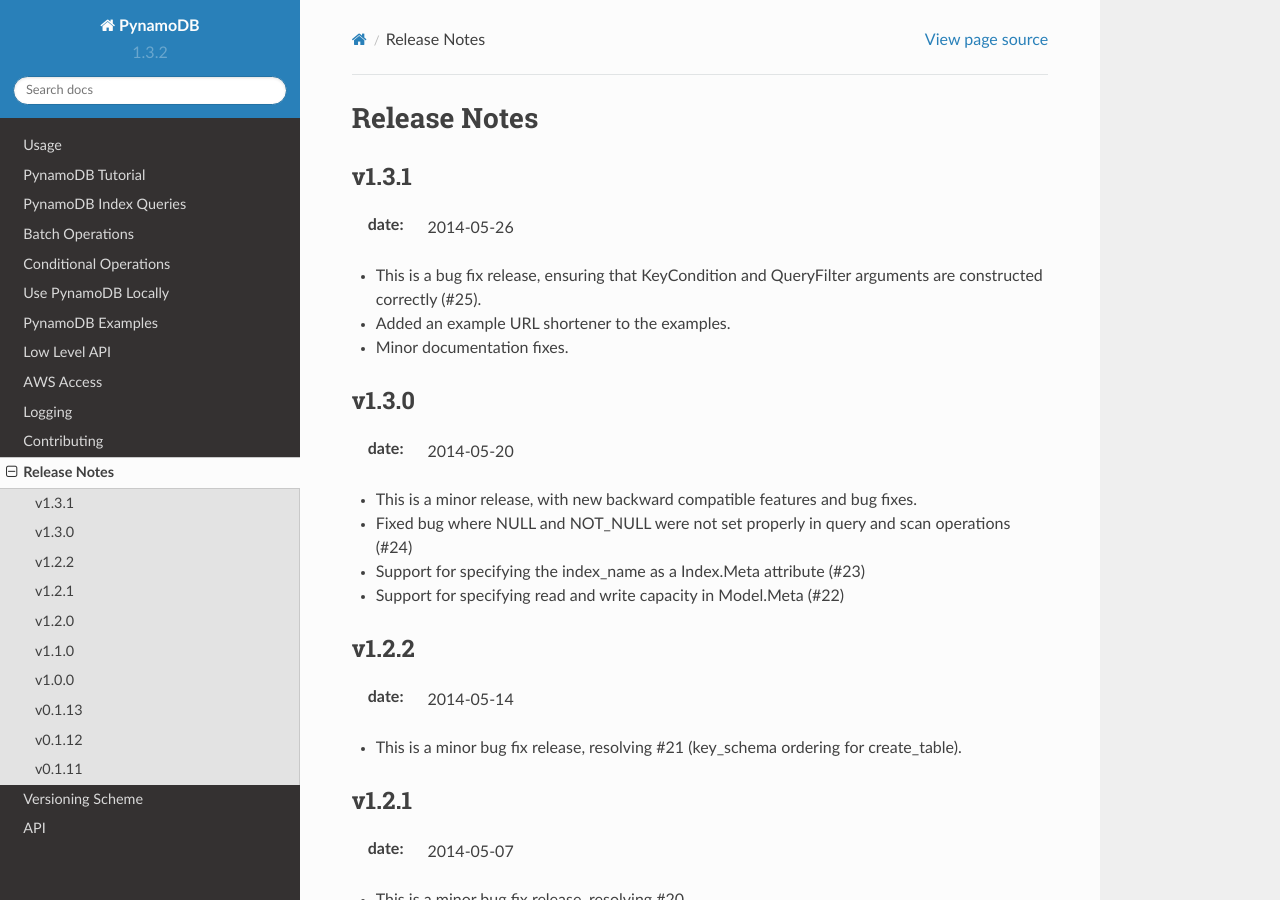
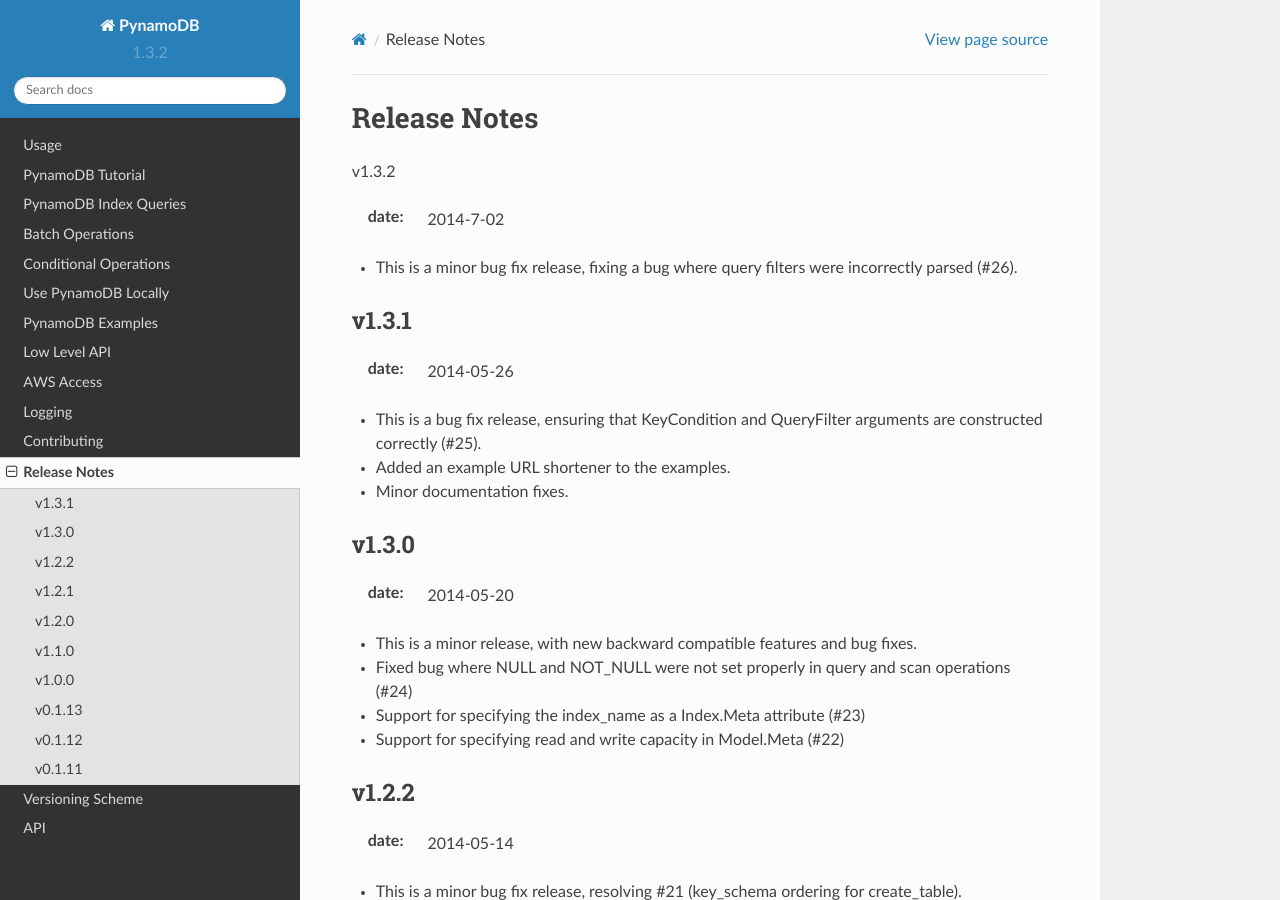
Before and after one commit to pynamodb/PynamoDB, a Sphinx documentation site: the page built from docs/release_notes.rst, in a window 1280 px wide and 900 px high. Built offline with Sphinx 7.4.7 and the Read the Docs theme 2.0.0, drawn with Linux system fonts in a browser that asks for light colours.

Commit message:
Release notes for 1.3.2

```diff
--- a/docs/release_notes.rst
+++ b/docs/release_notes.rst
@@ -1,5 +1,11 @@
 Release Notes
 =============
+v1.3.2
+
+:date: 2014-7-02
+
+* This is a minor bug fix release, fixing a bug where query filters were incorrectly parsed (#26).
+
 v1.3.1
 ------
 
```
